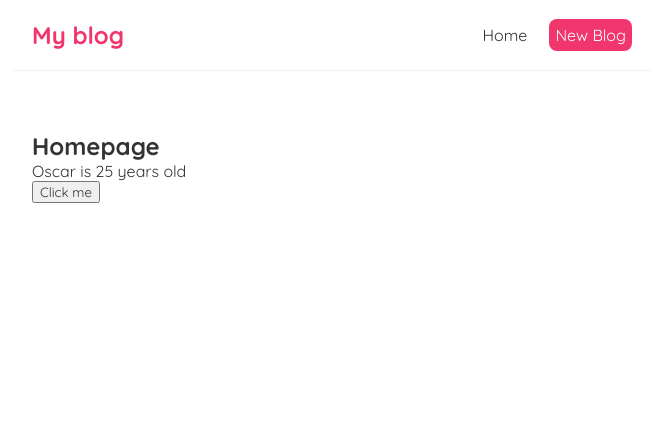
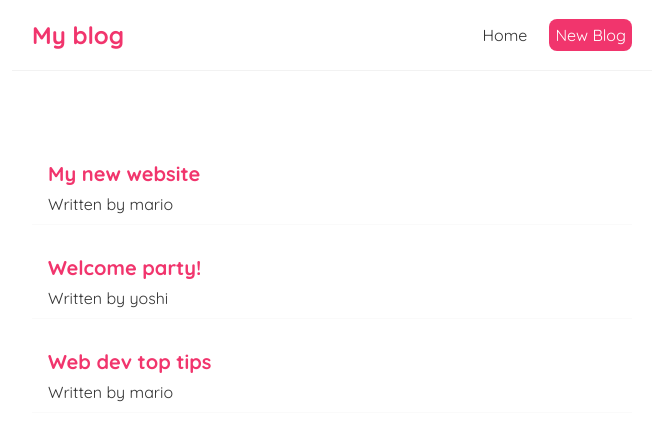
Before and after one commit to oscarolsson94/reactCourse, a React (Create React App) app in the folder blog/: page / in a window 1280 px wide. Shown: the top 440 px of the page, without its empty margins (308-971 px from the left). Built offline with nearby package versions, Linux system fonts and the light colour scheme; the HTML template or start-up script is replaced by a standard one.

Commit message:
outputting a list

```diff
--- a/blog/src/Home.js
+++ b/blog/src/Home.js
@@ -1,21 +1,22 @@
-import { useState } from 'react';
+import { useState } from "react";
 
 const Home = () => {
-    const [name, setName] = useState("Oscar");
-    const [age, setAge] = useState(25);
+  const [blogs, setBlogs] = useState([
+    { title: 'My new website', body: 'lorem ipsum...', author: 'mario', id: 1 },
+    { title: 'Welcome party!', body: 'lorem ipsum...', author: 'yoshi', id: 2 },
+    { title: 'Web dev top tips', body: 'lorem ipsum...', author: 'mario', id: 3 }
+  ])
 
-    const handleClick = () => {
-        setName('Emil');
-        setAge(30);
-    };
-
-    return (
-        <div className="home">
-            <h2>Homepage</h2>
-            <p>{name} is {age} years old</p>
-            <button onClick={handleClick}>Click me</button>
+  return (
+    <div className="home">
+      {blogs.map(blog => (
+        <div className="blog-preview" key={blog.id} >
+          <h2>{ blog.title }</h2>
+          <p>Written by { blog.author }</p>
         </div>
-     );
+      ))}
+    </div>
+  );
 }
 
 export default Home;
--- a/blog/src/index.css
+++ b/blog/src/index.css
@@ -33,3 +33,18 @@
   margin: 40px auto;
   padding: 20px;
 }
+
+/* blog previews / list */
+.blog-preview {
+  padding: 10px 16px;
+  margin: 20px 0;
+  border-bottom: 1px solid #fafafa;
+}
+.blog-preview:hover {
+  box-shadow: 1px 3px 5px rgba(0,0,0,0.1);
+}
+.blog-preview h2 {
+  font-size: 20px;
+  color: #f1356d;
+  margin-bottom: 8px;
+}
```
